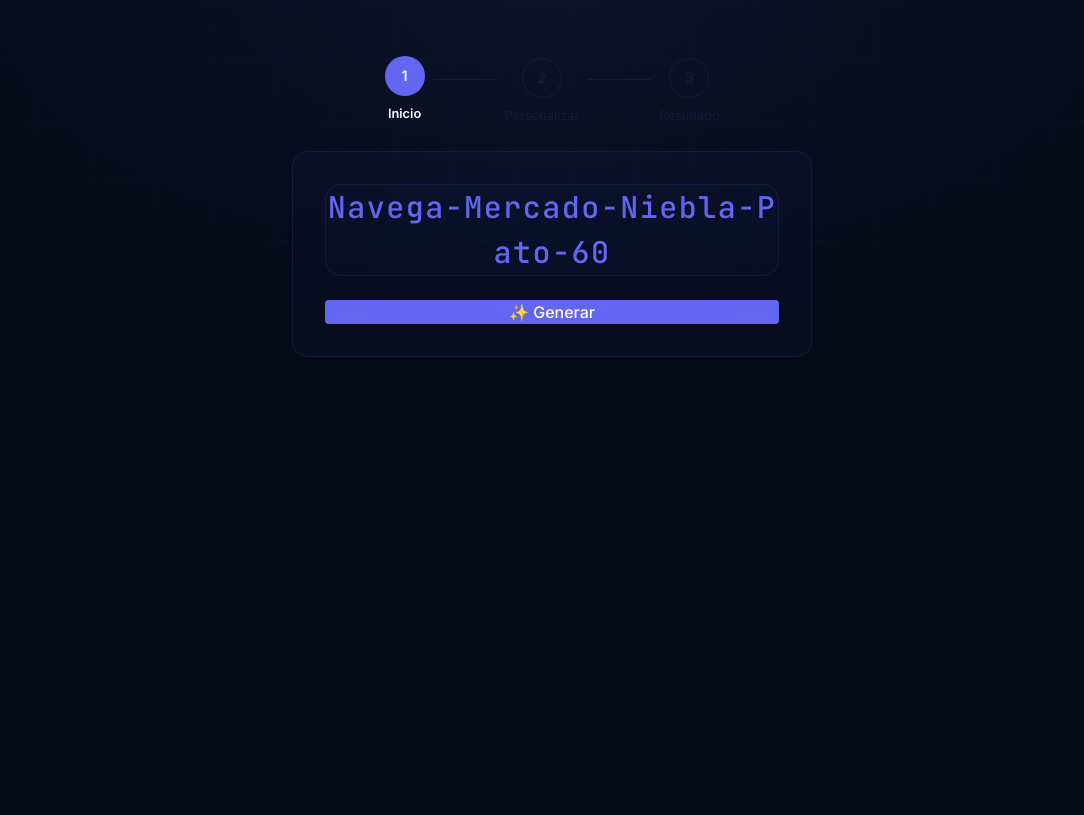
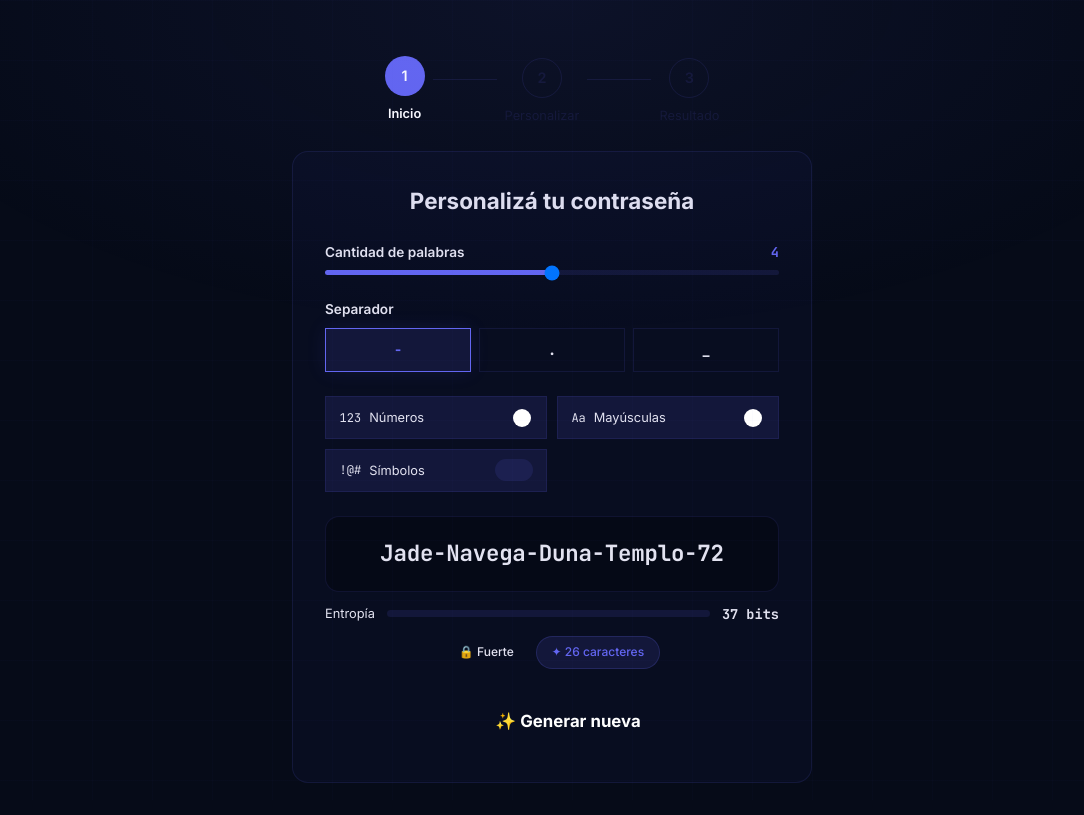
Before and after one commit to adesposito5/PassFrases-proyect, a React (Vite) app: page /generator in a window 1280 px wide. Shown: the whole page, without its empty margins (88-1172 px from the left). Built offline with nearby package versions, Linux system fonts and the light colour scheme.

Commit message:
feat: build Step 2 UI with controls, entropy bar and strength tags

```diff
--- a/src/features/generator/components/GenButton.tsx
+++ b/src/features/generator/components/GenButton.tsx
@@ -1,12 +1,39 @@
 import { usePasswordStore } from '@/features/generator/store'
-import { Button } from '@/shared/components/ui/Button'
 
 export function GenButton() {
   const generate = usePasswordStore((state) => state.generate)
 
   return (
-    <Button variant="primary" size="md" onClick={generate} className="w-full">
-      ✨ Generar
-    </Button>
+    <button
+      onClick={generate}
+      aria-label="Generar nueva contraseña"
+      style={{
+        all: 'unset',
+        cursor: 'pointer',
+        display: 'flex',
+        alignItems: 'center',
+        justifyContent: 'center',
+        gap: '0.5rem',
+        width: '100%',
+        padding: '1rem',
+        borderRadius: '14px',
+        background: 'var(--gradient-blue)',
+        color: '#fff',
+        fontSize: '1.05rem',
+        fontWeight: 700,
+        fontFamily: 'var(--font-sans)',
+        transition: `all var(--duration-fast) var(--ease-out)`,
+      }}
+      onMouseEnter={(e) => {
+        e.currentTarget.style.transform = 'translateY(-2px)'
+        e.currentTarget.style.boxShadow = '0 8px 32px rgba(99,102,241,0.35)'
+      }}
+      onMouseLeave={(e) => {
+        e.currentTarget.style.transform = ''
+        e.currentTarget.style.boxShadow = ''
+      }}
+    >
+      ✨ Generar nueva
+    </button>
   )
 }
--- a/src/features/generator/components/GeneratorPanel.tsx
+++ b/src/features/generator/components/GeneratorPanel.tsx
@@ -1,29 +1,179 @@
-import { useEffect } from 'react'
 import { usePasswordStore } from '@/features/generator/store'
 import { PasswordDisplay } from './PasswordDisplay'
 import { GenButton } from './GenButton'
 
+const SEPARATORS = [
+  { value: '-', label: '-' },
+  { value: '.', label: '.' },
+  { value: '_', label: '_' },
+]
+
 export default function GeneratorPanel() {
-  const generate = usePasswordStore((state) => state.generate)
-
-  // Generate password on mount
-  useEffect(() => {
-    generate()
-  }, [generate])
+  const config         = usePasswordStore((state) => state.config)
+  const setWordCount   = usePasswordStore((state) => state.setWordCount)
+  const setSeparator   = usePasswordStore((state) => state.setSeparator)
+  const toggleNumbers  = usePasswordStore((state) => state.toggleNumbers)
+  const toggleSymbols  = usePasswordStore((state) => state.toggleSymbols)
+  const toggleCapitalize = usePasswordStore((state) => state.toggleCapitalize)
 
   return (
-    <div
-      style={{
-        display: 'flex',
-        flexDirection: 'column',
-        gap: '1.5rem',
-        width: '100%',
-        maxWidth: '480px',
-        margin: '0 auto',
-      }}
-    >
+    <div style={{ display: 'flex', flexDirection: 'column', gap: '1.5rem' }}>
+
+      <h2 style={{
+        fontSize: '1.4rem',
+        fontWeight: 700,
+        textAlign: 'center',
+        color: 'var(--color-text)',
+      }}>
+        Personalizá tu contraseña
+      </h2>
+
+      {/* ── Cantidad de palabras ── */}
+      <div style={{ display: 'flex', flexDirection: 'column', gap: '0.5rem' }}>
+        <div style={{ display: 'flex', justifyContent: 'space-between', alignItems: 'center' }}>
+          <span style={{ fontSize: '0.85rem', fontWeight: 600, color: 'var(--color-text)' }}>
+            Cantidad de palabras
+          </span>
+          <span style={{
+            fontSize: '0.85rem',
+            color: 'var(--color-accent)',
+            fontWeight: 600,
+            fontFamily: 'var(--font-mono)',
+          }}>
+            {config.wordCount}
+          </span>
+        </div>
+        <input
+          type="range"
+          min={2}
+          max={6}
+          step={1}
+          value={config.wordCount}
+          aria-label="Cantidad de palabras"
+          aria-valuenow={config.wordCount}
+          aria-valuemin={2}
+          aria-valuemax={6}
+          onChange={(e) => setWordCount(Number(e.target.value))}
+          style={{
+            width: '100%',
+            height: '5px',
+            appearance: 'none',
+            WebkitAppearance: 'none',
+            background: `linear-gradient(to right, var(--color-accent) 0%, var(--color-accent) ${((config.wordCount - 2) / 4) * 100}%, var(--color-border) ${((config.wordCount - 2) / 4) * 100}%, var(--color-border) 100%)`,
+            borderRadius: '99px',
+            outline: 'none',
+            cursor: 'pointer',
+          }}
+        />
+      </div>
+
+      {/* ── Separador ── */}
+      <div style={{ display: 'flex', flexDirection: 'column', gap: '0.5rem' }}>
+        <span style={{ fontSize: '0.85rem', fontWeight: 600, color: 'var(--color-text)' }}>
+          Separador
+        </span>
+        <div style={{ display: 'flex', gap: '0.5rem' }}>
+          {SEPARATORS.map((sep) => (
+            <button
+              key={sep.value}
+              onClick={() => setSeparator(sep.value)}
+              aria-selected={config.separator === sep.value}
+              style={{
+                flex: 1,
+                padding: '0.65rem 0.5rem',
+                border: `1px solid ${config.separator === sep.value ? 'var(--color-accent)' : 'var(--color-border)'}`,
+                borderRadius: 'var(--radius-md)',
+                background: config.separator === sep.value ? 'var(--color-accent-soft)' : 'transparent',
+                color: config.separator === sep.value ? 'var(--color-accent)' : 'var(--color-text-tertiary)',
+                fontSize: '0.9rem',
+                fontWeight: 600,
+                fontFamily: 'var(--font-mono)',
+                cursor: 'pointer',
+                transition: `all var(--duration-fast) var(--ease-out)`,
+                boxShadow: config.separator === sep.value ? '0 0 20px rgba(99,102,241,0.1)' : 'none',
+              }}
+            >
+              {sep.label}
+            </button>
+          ))}
+        </div>
+      </div>
+
+      {/* ── Toggles ── */}
+      <div style={{ display: 'grid', gridTemplateColumns: '1fr 1fr', gap: '0.6rem' }}>
+        {[
+          { label: '123', desc: 'Números',    value: config.includeNumbers,  toggle: toggleNumbers },
+          { label: 'Aa',  desc: 'Mayúsculas', value: config.capitalize,      toggle: toggleCapitalize },
+          { label: '!@#', desc: 'Símbolos',   value: config.includeSymbols,  toggle: toggleSymbols },
+        ].map((item) => (
+          <div
+            key={item.desc}
+            style={{
+              display: 'flex',
+              alignItems: 'center',
+              justifyContent: 'space-between',
+              padding: '0.6rem 0.85rem',
+              background: 'var(--color-accent-soft)',
+              border: '1px solid var(--color-border)',
+              borderRadius: 'var(--radius-md)',
+            }}
+          >
+            <label
+              style={{
+                display: 'flex',
+                alignItems: 'center',
+                gap: '0.5rem',
+                cursor: 'pointer',
+                fontSize: '0.8rem',
+                color: 'var(--color-text)',
+                userSelect: 'none',
+              }}
+            >
+              <span style={{ fontFamily: 'var(--font-mono)', fontSize: '0.75rem', color: 'var(--color-text-secondary)' }}>
+                {item.label}
+              </span>
+              {item.desc}
+            </label>
+
+            {/* Toggle switch */}
+            <button
+              role="switch"
+              aria-checked={item.value}
+              aria-label={item.desc}
+              onClick={item.toggle}
+              style={{
+                all: 'unset',
+                cursor: 'pointer',
+                width: '38px',
+                height: '22px',
+                background: item.value ? 'var(--gradient-blue)' : 'var(--color-border)',
+                borderRadius: '99px',
+                position: 'relative',
+                transition: `background var(--duration-fast) var(--ease-out)`,
+                flexShrink: 0,
+              }}
+            >
+              <span style={{
+                position: 'absolute',
+                top: '2px',
+                left: item.value ? '18px' : '2px',
+                width: '18px',
+                height: '18px',
+                background: item.value ? '#fff' : 'var(--color-text-tertiary)',
+                borderRadius: '50%',
+                transition: `all var(--duration-fast) var(--ease-out)`,
+              }} />
+            </button>
+          </div>
+        ))}
+      </div>
+
+      {/* ── Password display + barra de entropía ── */}
       <PasswordDisplay />
+
+      {/* ── Botón generar ── */}
       <GenButton />
+
     </div>
   )
 }
--- a/src/features/generator/components/PasswordDisplay.tsx
+++ b/src/features/generator/components/PasswordDisplay.tsx
@@ -1,28 +1,109 @@
 import { usePasswordStore } from '@/features/generator/store'
-import { Card } from '@/shared/components/ui/Card'
+
+const STRENGTH_LABELS: Record<string, string> = {
+  'weak':        'Débil',
+  'medium':      'Media',
+  'strong':      'Fuerte',
+  'very-strong': 'Muy fuerte',
+}
+
+const STRENGTH_COLORS: Record<string, string> = {
+  'weak':        'var(--color-error)',
+  'medium':      'var(--color-warning)',
+  'strong':      'var(--color-success)',
+  'very-strong': 'var(--color-cyan)',
+}
 
 export function PasswordDisplay() {
   const currentResult = usePasswordStore((state) => state.currentResult)
 
   return (
-    <Card>
-      <div
-        style={{
-          fontFamily: 'var(--font-mono)',
-          fontSize: '1.875rem',
-          fontWeight: 500,
-          letterSpacing: '0.05em',
-          wordBreak: 'break-all',
-          color: 'var(--color-accent)',
-          minHeight: '3rem',
-          display: 'flex',
-          alignItems: 'center',
-          justifyContent: 'center',
-          textAlign: 'center',
-        }}
-      >
-        {currentResult ? currentResult.password : 'Generando...'}
+    <div style={{ display: 'flex', flexDirection: 'column', gap: '0.75rem' }}>
+
+      {/* Contraseña */}
+      <div style={{
+        fontFamily: 'var(--font-mono)',
+        fontSize: '1.4rem',
+        fontWeight: 700,
+        letterSpacing: '-0.01em',
+        padding: '1.25rem 1.5rem',
+        background: 'rgba(0,0,0,0.3)',
+        border: '1px solid var(--color-border)',
+        borderRadius: '14px',
+        wordBreak: 'break-all',
+        lineHeight: 1.5,
+        userSelect: 'all',
+        textAlign: 'center',
+        color: 'var(--color-text)',
+        minHeight: '4rem',
+        display: 'flex',
+        alignItems: 'center',
+        justifyContent: 'center',
+      }}>
+        {currentResult?.password ?? 'Generando…'}
       </div>
-    </Card>
+
+      {/* Barra de entropía */}
+      {currentResult && (
+        <>
+          <div style={{ display: 'flex', alignItems: 'center', gap: '0.75rem' }}>
+            <span style={{ fontSize: '0.8rem', color: 'var(--color-text-secondary)', whiteSpace: 'nowrap', flexShrink: 0 }}>
+              Entropía
+            </span>
+            <div style={{ flex: 1, height: '7px', background: 'var(--color-border)', borderRadius: '99px', overflow: 'hidden' }}>
+              <div style={{
+                height: '100%',
+                width: `${Math.min(100, (currentResult.bits / 80) * 100)}%`,
+                borderRadius: '99px',
+                background: 'linear-gradient(90deg, var(--color-error), var(--color-warning), var(--color-success), var(--color-cyan))',
+                transition: `width var(--duration-slow) var(--ease-out)`,
+              }} />
+            </div>
+            <span style={{
+              fontSize: '0.85rem',
+              fontWeight: 700,
+              color: 'var(--color-cyan)',
+              fontFamily: 'var(--font-mono)',
+              whiteSpace: 'nowrap',
+              flexShrink: 0,
+            }}>
+              {currentResult.bits} bits
+            </span>
+          </div>
+
+          {/* Tags */}
+          <div style={{ display: 'flex', gap: '0.5rem', justifyContent: 'center', flexWrap: 'wrap' }}>
+            <span style={{
+              display: 'flex',
+              alignItems: 'center',
+              gap: '0.35rem',
+              padding: '0.4rem 0.9rem',
+              borderRadius: '99px',
+              fontSize: '0.75rem',
+              fontWeight: 500,
+              background: `${STRENGTH_COLORS[currentResult.strength]}18`,
+              border: `1px solid ${STRENGTH_COLORS[currentResult.strength]}33`,
+              color: STRENGTH_COLORS[currentResult.strength],
+            }}>
+              🔒 {STRENGTH_LABELS[currentResult.strength]}
+            </span>
+            <span style={{
+              display: 'flex',
+              alignItems: 'center',
+              gap: '0.35rem',
+              padding: '0.4rem 0.9rem',
+              borderRadius: '99px',
+              fontSize: '0.75rem',
+              fontWeight: 500,
+              background: 'var(--color-accent-soft)',
+              border: '1px solid rgba(99,102,241,0.2)',
+              color: 'var(--color-accent)',
+            }}>
+              ✦ {currentResult.password.length} caracteres
+            </span>
+          </div>
+        </>
+      )}
+    </div>
   )
 }
```
